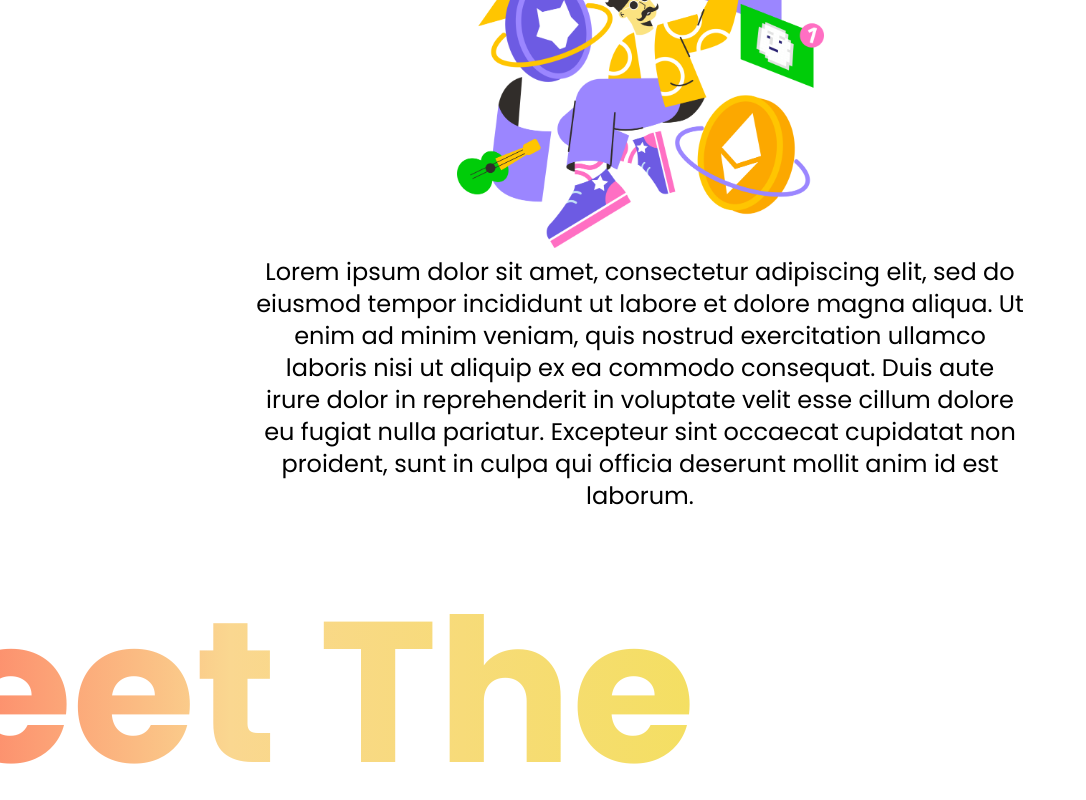
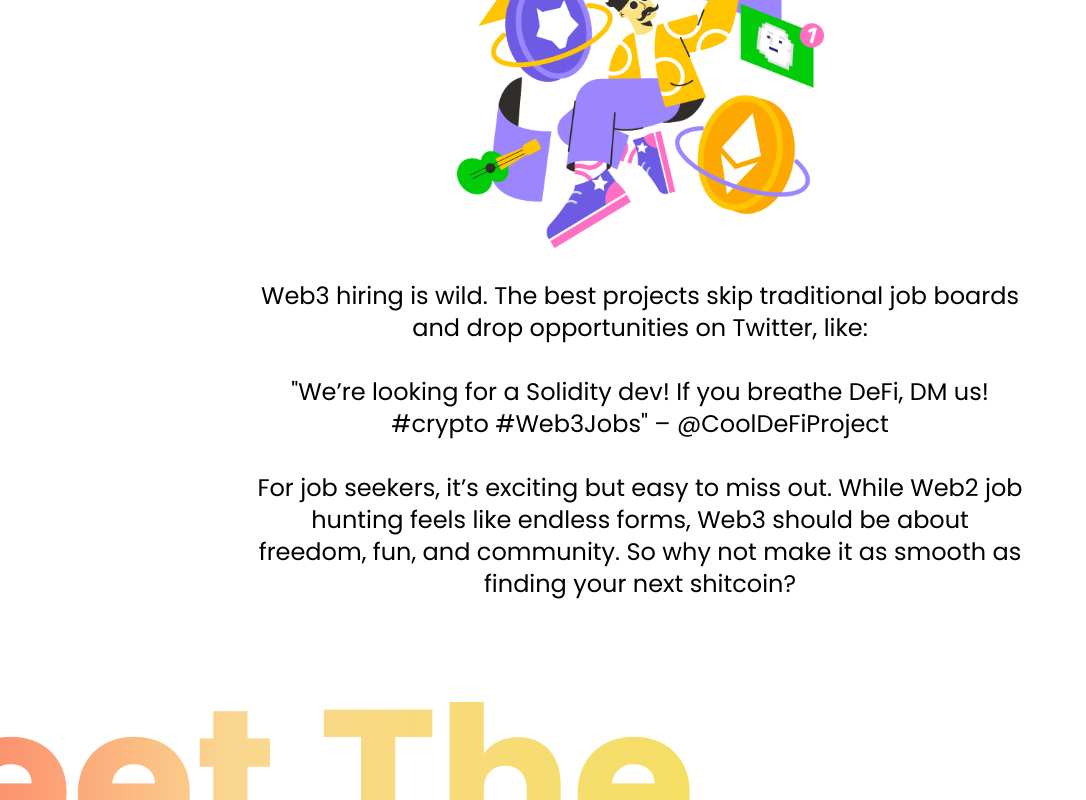
Before and after one commit to JohnsonChin1009/Swip3, a Next.js app in the folder landing-page/: page / in a window 1280 px wide. Shown: the part 515-1315 px from the top of the page, without its empty margins (0-1086 px from the left). Built offline with nearby package versions, Linux system fonts and the light colour scheme.

Commit message:
feat(about-us): update copywriting

```diff
--- a/landing-page/src/components/custom/landing-page/AboutUs.tsx
+++ b/landing-page/src/components/custom/landing-page/AboutUs.tsx
@@ -3,12 +3,10 @@
 export default function AboutUs() {
   return (
     <section id="about-us">
-      <p className="w-3/5 mx-auto mt-2 text-center text-2xl">
-        Lorem ipsum dolor sit amet, consectetur adipiscing elit, sed do eiusmod tempor incididunt ut labore et dolore
-        magna aliqua.
-        Ut enim ad minim veniam, quis nostrud exercitation ullamco laboris nisi ut aliquip ex ea commodo consequat.
-        Duis aute irure dolor in reprehenderit in voluptate velit esse cillum dolore eu fugiat nulla pariatur.
-        Excepteur sint occaecat cupidatat non proident, sunt in culpa qui officia deserunt mollit anim id est laborum.
+      <p className="w-3/5 mx-auto mt-8 text-center text-2xl">
+        Web3 hiring is wild. The best projects skip traditional job boards and drop opportunities on Twitter, like:<br/><br/>
+        "We’re looking for a Solidity dev! If you breathe DeFi, DM us! #crypto #Web3Jobs" – @CoolDeFiProject<br /><br />
+        For job seekers, it’s exciting but easy to miss out. While Web2 job hunting feels like endless forms, Web3 should be about freedom, fun, and community. So why not make it as smooth as finding your next shitcoin?
       </p>
     </section>
   )
```
